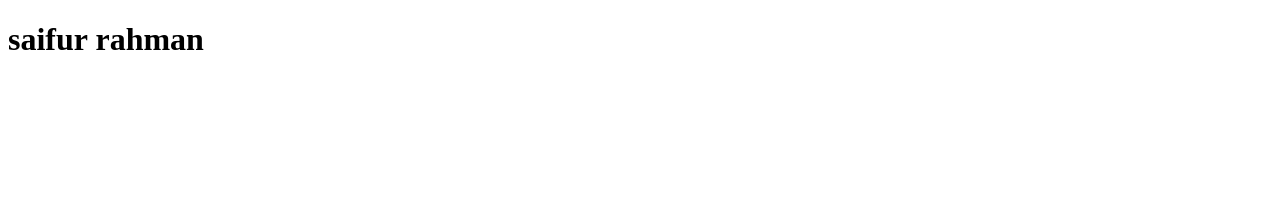
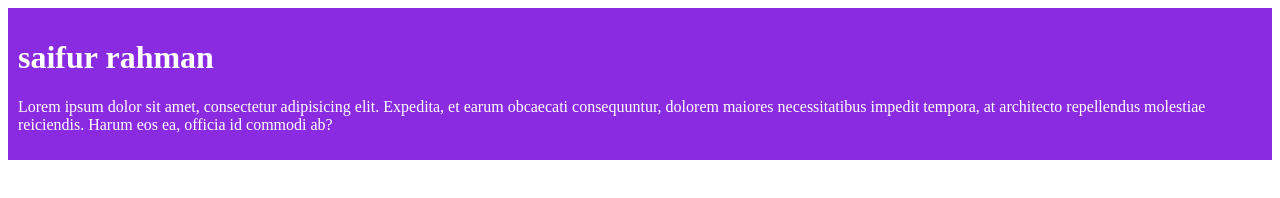
Before and after one commit to SaifurnRahman/my-first-github-repo, a plain HTML site: page index.html in a window 1280 px wide. Drawn offline with Linux system fonts and the light colour scheme.

Commit message:
added blog section

```diff
--- a/index.html
+++ b/index.html
@@ -4,8 +4,10 @@
     <meta charset="UTF-8">
     <meta name="viewport" content="width=device-width, initial-scale=1.0">
     <title>My First Github repo </title>
+    <link rel="stylesheet" href="style.css">
 </head>
 <body>
-    <h1>saifur rahman</h1>
+    <div><h1>saifur rahman</h1>
+    <p>Lorem ipsum dolor sit amet, consectetur adipisicing elit. Expedita, et earum obcaecati consequuntur, dolorem maiores necessitatibus impedit tempora, at architecto repellendus molestiae reiciendis. Harum eos ea, officia id commodi ab?</p></div>
 </body>
 </html>
--- /dev/null
+++ b/style.css
@@ -0,0 +1,5 @@
+div{
+    background-color:blueviolet;
+    padding: 10px;
+    color: white;
+}
```
